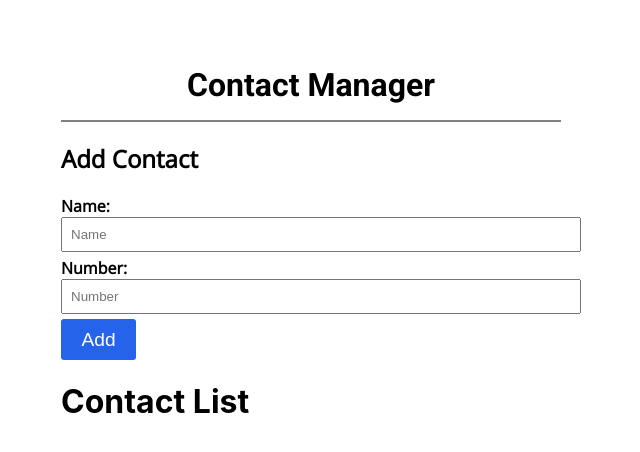
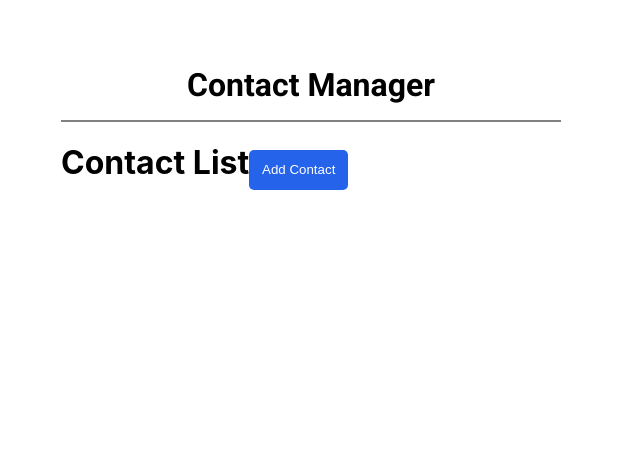
Before and after one commit to tanishk15sharma/Contact-Manager-APP, a React (Create React App) app: page / in a window 1280 px wide. Shown: the top 452 px of the page, without its empty margins (329-969 px from the left). Built offline with nearby package versions, Linux system fonts and the light colour scheme.

Commit message:
feat React-Route

```diff
--- a/src/App.js
+++ b/src/App.js
@@ -1,6 +1,6 @@
 import React, { useState, useEffect } from "react";
 import { uuid } from "uuidv4";
-import { BrowserRouter as Router, Switch, Route } from "react-router-dom";
+import { BrowserRouter as Router, Routes, Route } from "react-router-dom";
 
 import "./App.css";
 import AddContact from "./components/AddContact";
@@ -36,9 +36,26 @@ function App() {
 
   return (
     <div className="App">
-      <Header />
-      <AddContact addContactHandler={addContactHandler} />
-      <ContactList contacts={contacts} getContactId={removeContactHandler} />
+      <Router>
+        <Header />
+        <Routes>
+          <Route
+            path="/add"
+            element={<AddContact addContactHandler={addContactHandler} />}
+          />
+          <Route
+            path="/"
+            element={
+              <ContactList
+                contacts={contacts}
+                getContactId={removeContactHandler}
+              />
+            }
+          />
+        </Routes>
+        {/* <AddContact addContactHandler={addContactHandler} /> */}
+        {/* <ContactList contacts={contacts} getContactId={removeContactHandler} /> */}
+      </Router>
     </div>
   );
 }
--- a/src/components/Contact.css
+++ b/src/components/Contact.css
@@ -70,3 +70,12 @@
   border-radius: 100%;
   /* padding: 1rem; */
 }
+
+.add-contact-btn {
+  background-color: #2563eb;
+  border: 0;
+  padding: 0.8rem;
+  cursor: pointer;
+  color: white;
+  border-radius: 5px;
+}
--- a/src/components/ContactList.js
+++ b/src/components/ContactList.js
@@ -1,5 +1,6 @@
 import React from "react";
 import ContactCard from "./ContactCard";
+import { Link } from "react-router-dom";
 
 const ContactList = (props) => {
   // console.log(props);
@@ -8,6 +9,14 @@ const ContactList = (props) => {
     props.getContactId(id); //this will give ID to App.js (to main parent  )
     // console.log(id);
   };
+
+  // const contacts = [
+  //   {
+  //     id: "1",
+  //     name: "kaka",
+  //     number: "1212",
+  //   },
+  // ];
 
   const renderContactList = props.contacts.map((contact) => {
     console.log(contact.name);
@@ -22,7 +31,12 @@ const ContactList = (props) => {
 
   return (
     <div>
-      <h1>Contact List</h1>
+      <h1>
+        Contact List
+        <Link to="/add">
+          <button className="add-contact-btn">Add Contact</button>{" "}
+        </Link>
+      </h1>
       {renderContactList}
     </div>
   );
```
